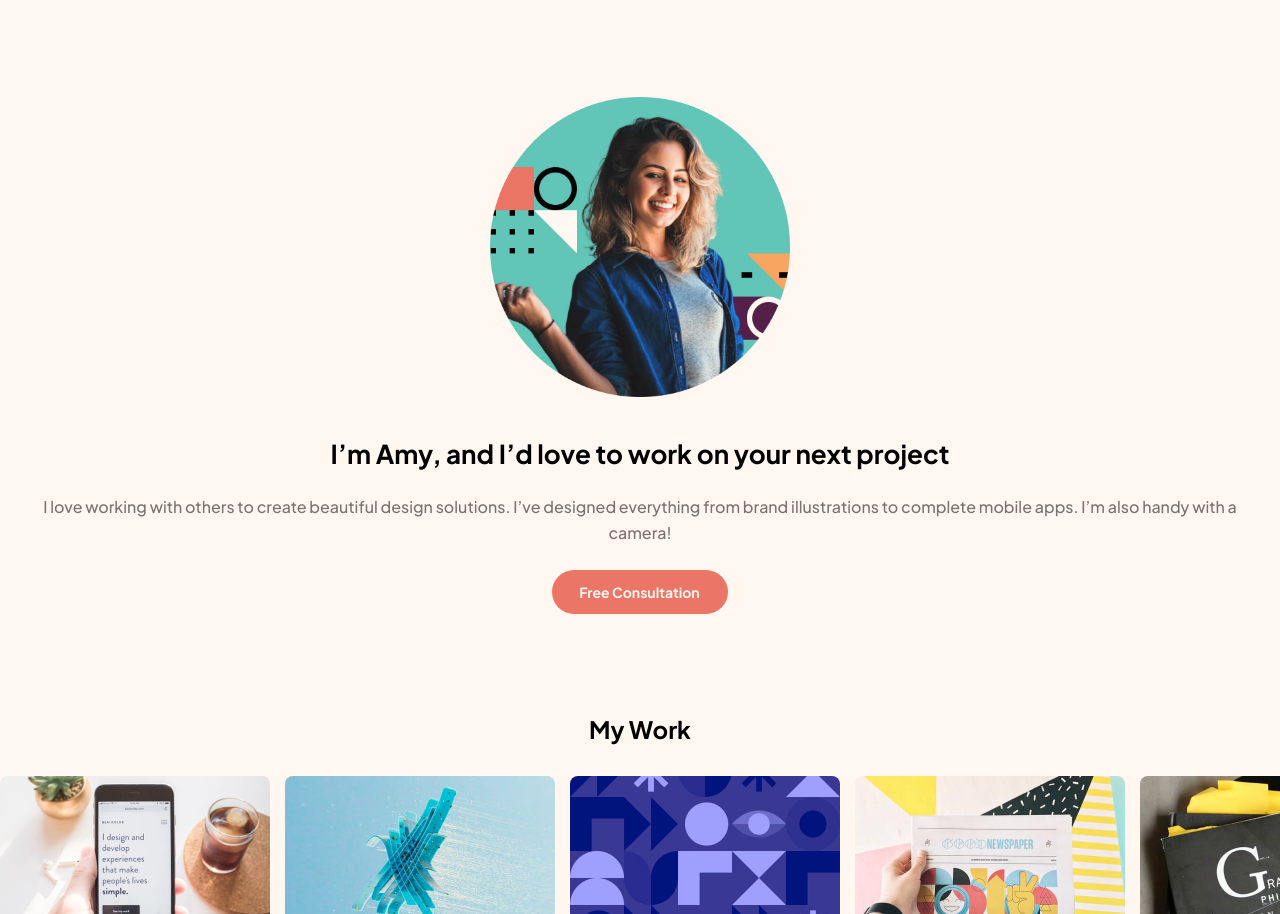
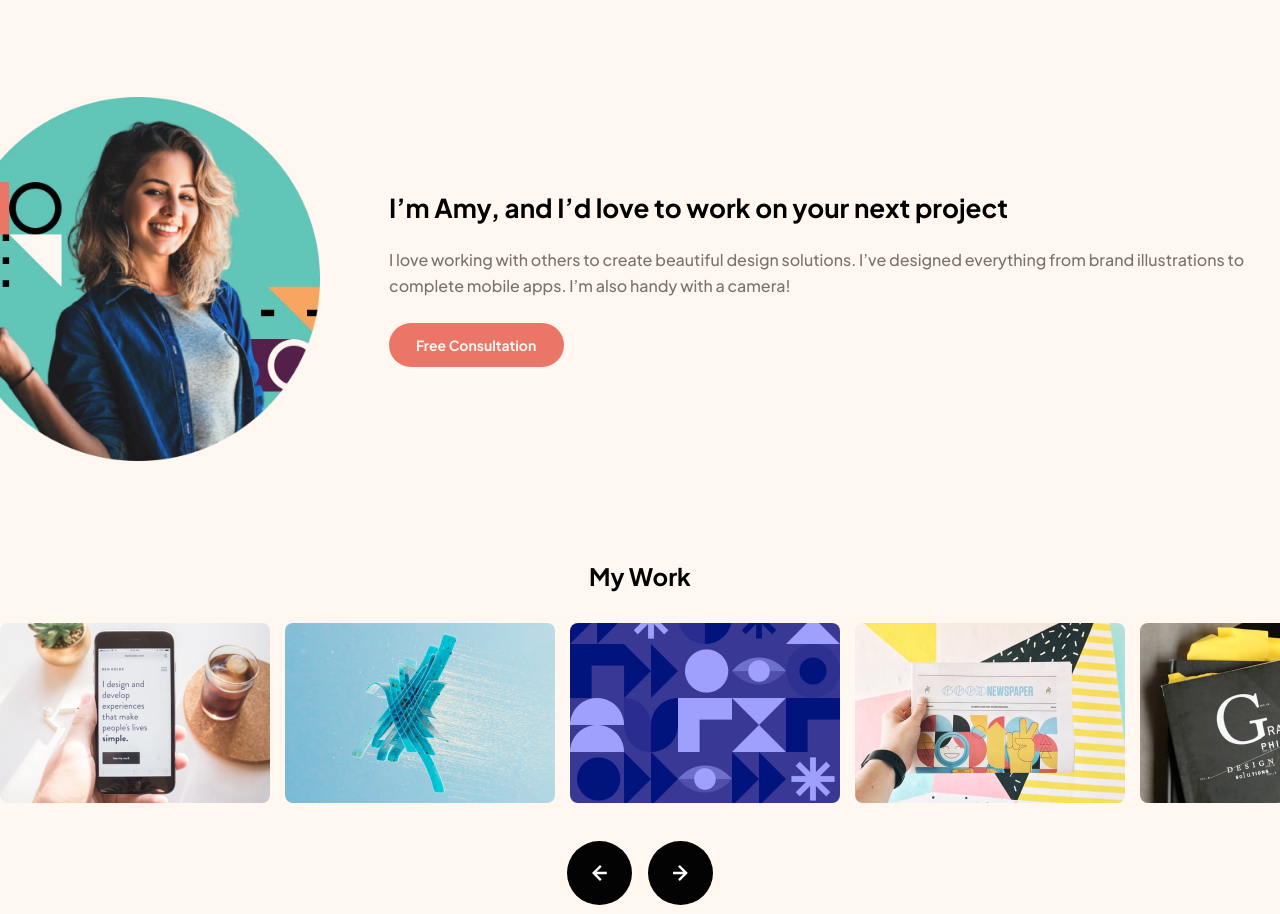
Before and after one commit to mrcordova/single-page-design-portifolio, a plain HTML site: page index.html in a window 1280 px wide. Shown: the part 785-1699 px from the top of the page. Drawn offline with Linux system fonts and the light colour scheme.

Commit message:
tablet intro section placement

```diff
--- a/css/style.css
+++ b/css/style.css
@@ -238,15 +238,23 @@ footer {
 .intro-section {
   display: flex;
   flex-direction: column;
-  /* flex-wrap: wrap; */
   /* MObile */
+  /* padding-inline: 1rem; */
+  /* align-items: center; */
+  /* gap: 2.5rem; */
+  /* padding-block-end: 6.25rem; */
+  /* Tablet */
   padding-inline: 1rem;
   align-items: center;
-  gap: 2.5rem;
+  gap: 4.3125rem;
   padding-block-end: 6.25rem;
 
   & > img {
+    /* Mobile */
     width: 18.75rem;
+    /* Tablet */
+    width: 22.75rem;
+    margin-inline-start: -3.75rem;
   }
   & > div {
     display: flex;
@@ -323,4 +331,16 @@ footer {
       "graphic graphic ill ill"
       "photo photo motion motion";
   }
+
+  .intro-section {
+    flex-direction: row;
+
+    & > div {
+      text-align: left;
+
+      .consult-btn {
+        align-self: start;
+      }
+    }
+  }
 }
```
